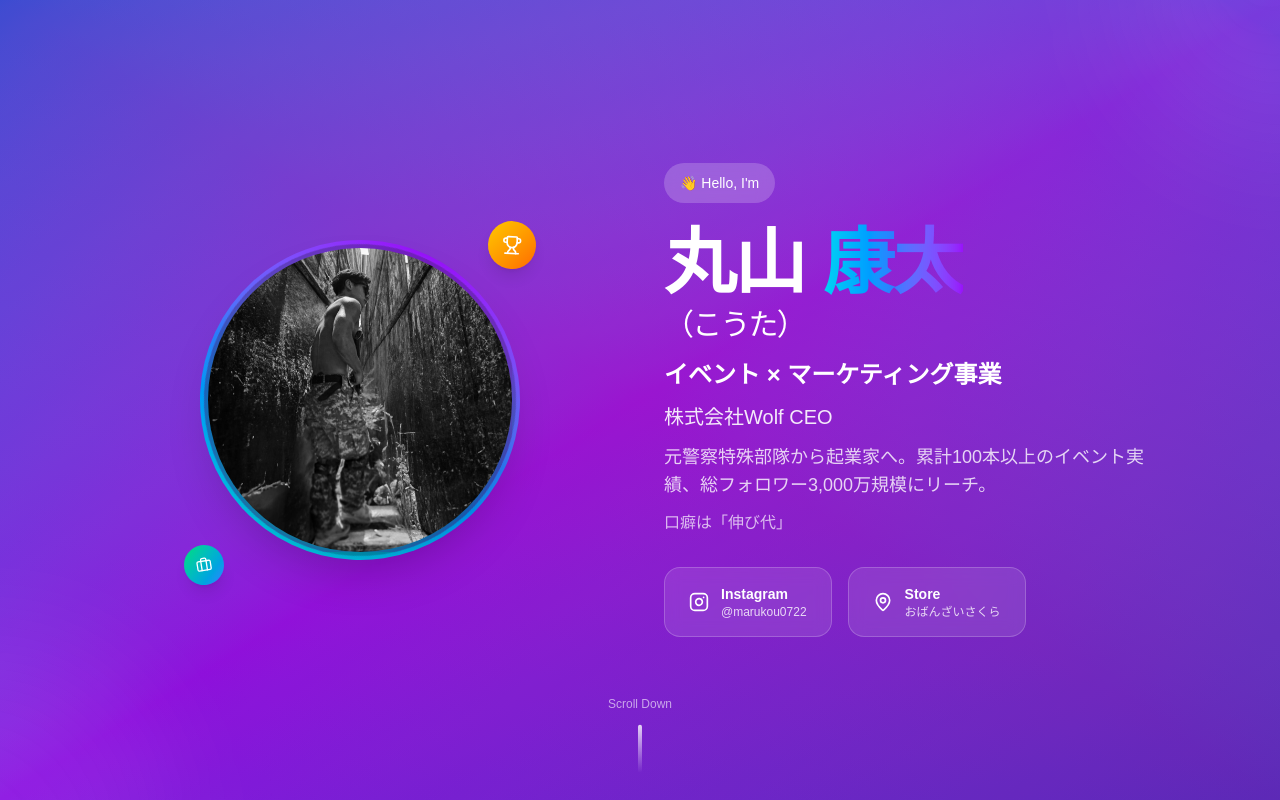
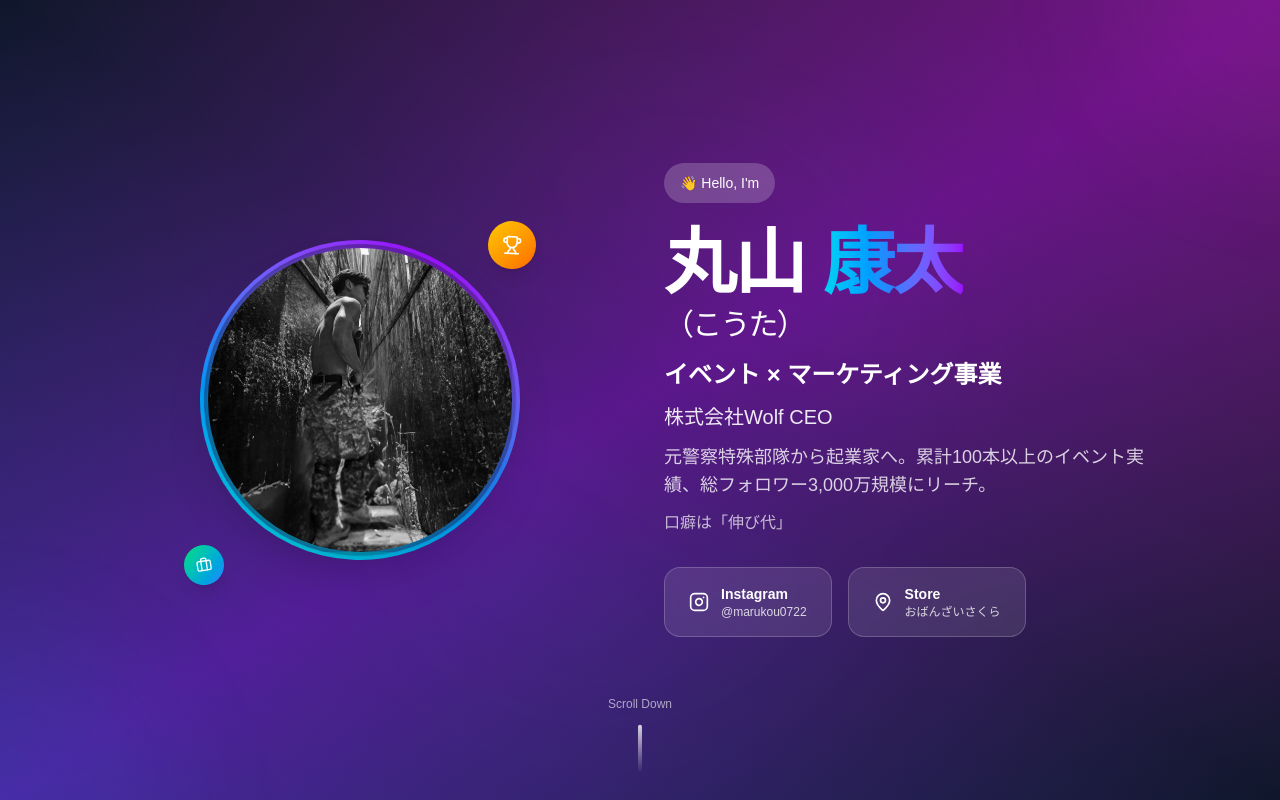
Before and after one commit to yannsunn/kota-maruyama-profile, a Next.js app: page / in a window 1280 px wide. Shown: the top 800 px of the page. Built offline with nearby package versions, Linux system fonts and the light colour scheme.

Commit message:
Update hero section background to modern dark gradient

```diff
--- a/src/app/page.tsx
+++ b/src/app/page.tsx
@@ -81,14 +81,14 @@ export default function Home() {
       {/* Hero Section */}
       <section className="relative min-h-screen flex items-center justify-center overflow-hidden">
         {/* Dynamic gradient background with mesh pattern */}
-        <div className="absolute inset-0 bg-gradient-to-br from-blue-600 via-purple-600 to-indigo-700"></div>
-        <div className="absolute inset-0 bg-gradient-to-tr from-transparent via-pink-500/20 to-cyan-500/20"></div>
-        <div className="absolute inset-0 bg-black/10"></div>
+        <div className="absolute inset-0 bg-gradient-to-br from-slate-900 via-purple-900 to-slate-900"></div>
+        <div className="absolute inset-0 bg-gradient-to-tr from-blue-600/20 via-transparent to-pink-600/20"></div>
+        <div className="absolute inset-0 bg-[radial-gradient(ellipse_at_center,_var(--tw-gradient-stops))] from-purple-600/20 via-transparent to-transparent"></div>
 
         {/* Animated background shapes */}
         <div className="absolute inset-0 overflow-hidden">
           <motion.div
-            className="absolute -top-40 -right-40 w-80 h-80 bg-gradient-to-br from-white/10 to-white/5 rounded-full blur-3xl"
+            className="absolute -top-40 -right-40 w-80 h-80 bg-gradient-to-br from-purple-500/10 to-pink-500/5 rounded-full blur-3xl"
             animate={{
               x: [0, 50, 0],
               y: [0, -30, 0],
@@ -101,7 +101,7 @@ export default function Home() {
             }}
           />
           <motion.div
-            className="absolute -bottom-40 -left-40 w-96 h-96 bg-gradient-to-tr from-white/10 to-white/5 rounded-full blur-3xl"
+            className="absolute -bottom-40 -left-40 w-96 h-96 bg-gradient-to-tr from-blue-500/10 to-cyan-500/5 rounded-full blur-3xl"
             animate={{
               x: [0, -30, 0],
               y: [0, 40, 0],
@@ -112,6 +112,17 @@ export default function Home() {
               repeat: Infinity,
               ease: "easeInOut",
               delay: 2
+            }}
+          />
+          <motion.div
+            className="absolute top-1/2 left-1/2 -translate-x-1/2 -translate-y-1/2 w-[600px] h-[600px] bg-gradient-to-r from-purple-500/5 via-transparent to-blue-500/5 rounded-full blur-3xl"
+            animate={{
+              rotate: [0, 360]
+            }}
+            transition={{
+              duration: 20,
+              repeat: Infinity,
+              ease: "linear"
             }}
           />
         </div>
```
